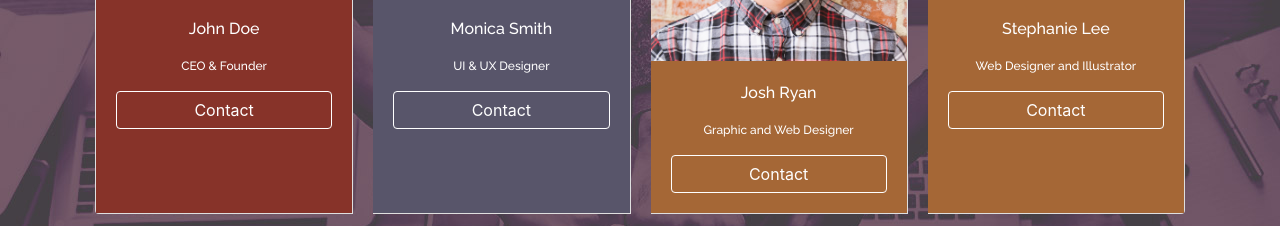
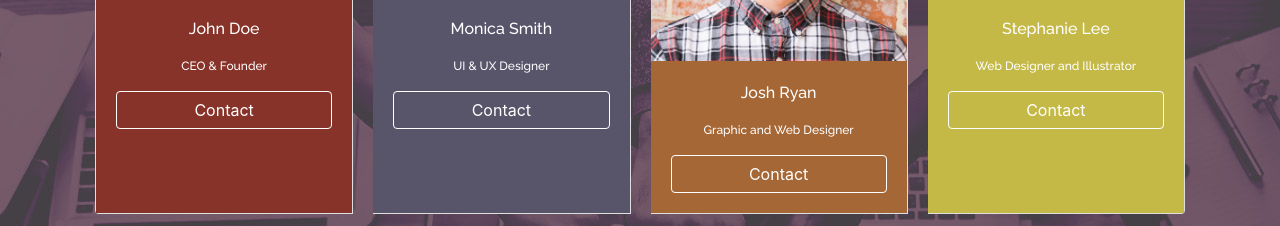
Before and after one commit to iancarlgimenez/capstone1, a plain HTML site: page about.html in a window 1280 px wide. Shown: the part 896-1122 px from the top of the page. Drawn offline with Linux system fonts and the light colour scheme; a web font is replaced by a local one.

Commit message:
Updated css for about us page.

```diff
--- a/about.html
+++ b/about.html
@@ -118,7 +118,7 @@
 
 			<div class="card">
 				<img class="card-img-top card-img" src="assets/images/team-member4.jpg" alt="card image 3">
-				<div class="card-body text-center brown-bg">
+				<div class="card-body text-center yellow-bg">
 					<p class="team-name">Stephanie Lee</p>
 					<p class="title">Web Designer and Illustrator</p>
 					<a href="#" class="btn btn-primary">Contact</a>
--- a/assets/css/style.css
+++ b/assets/css/style.css
@@ -131,6 +131,10 @@ body {
 
 .card-group .brown-bg {
 	background-color: #A56736;
+}
+
+.card-group .yellow-bg {
+	background-color: #c4b946;
 }
 
 #card-group .card {
```
